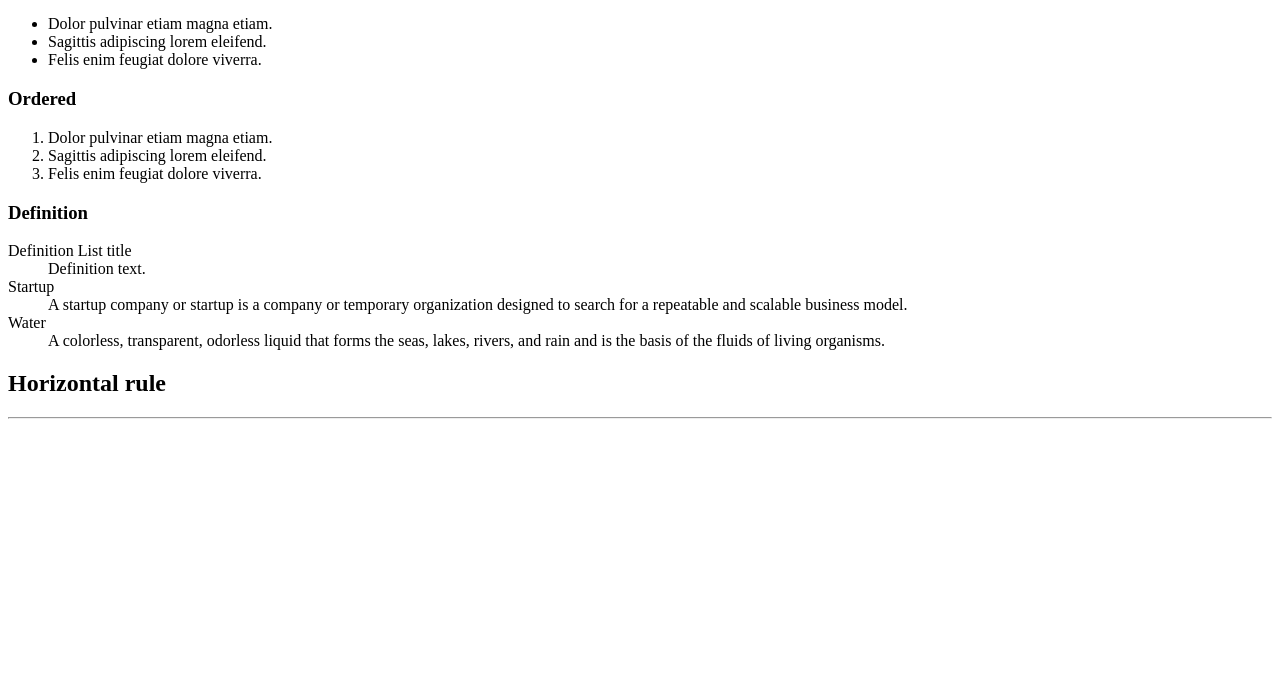
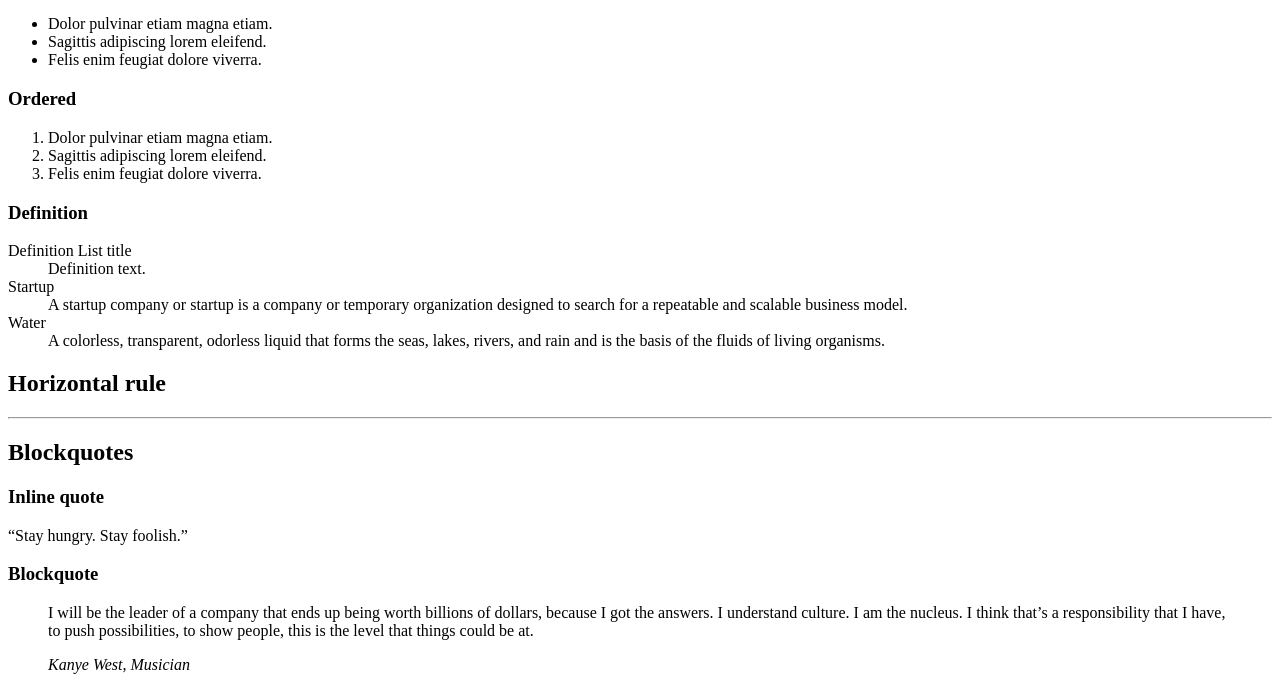
Before and after one commit to yetzabeth/holbertonschool-web_front_end, a plain HTML site: page html_advanced/30-styleguide.html in a window 1280 px wide. Shown: the part 578-1268 px from the top of the page. Before the commit the page ends 1005 px from the top, so only its background shows below. Drawn offline with Linux system fonts and the light colour scheme.

Commit message:
tansk 30

```diff
--- a/html_advanced/30-styleguide.html
+++ b/html_advanced/30-styleguide.html
@@ -89,6 +89,29 @@
             <hr />
         </div>
       </section>
+
+      <!-- Blockquotes -->
+      <section>
+        <header>
+          <h2>Blockquotes</h2>
+        </header>
+        <div>
+          <h3>Inline quote</h3>
+          <q>Stay hungry. Stay foolish.</q>
+        </div>
+        <div>
+          <h3>Blockquote</h3>
+          <blockquote>
+            <p>
+              I will be the leader of a company that ends up being worth billions of dollars,
+              because I got the answers. I understand culture. I am the nucleus.
+              I think that’s a responsibility that I have, to push possibilities, to show people,
+              this is the level that things could be at.
+            </p>
+            <cite>Kanye West, Musician</cite>
+          </blockquote>
+        </div>
+      </section>
     </main>
     <footer></footer>
   </body>
```
Also changed, not shown: html_advanced/31-index.html (added).
